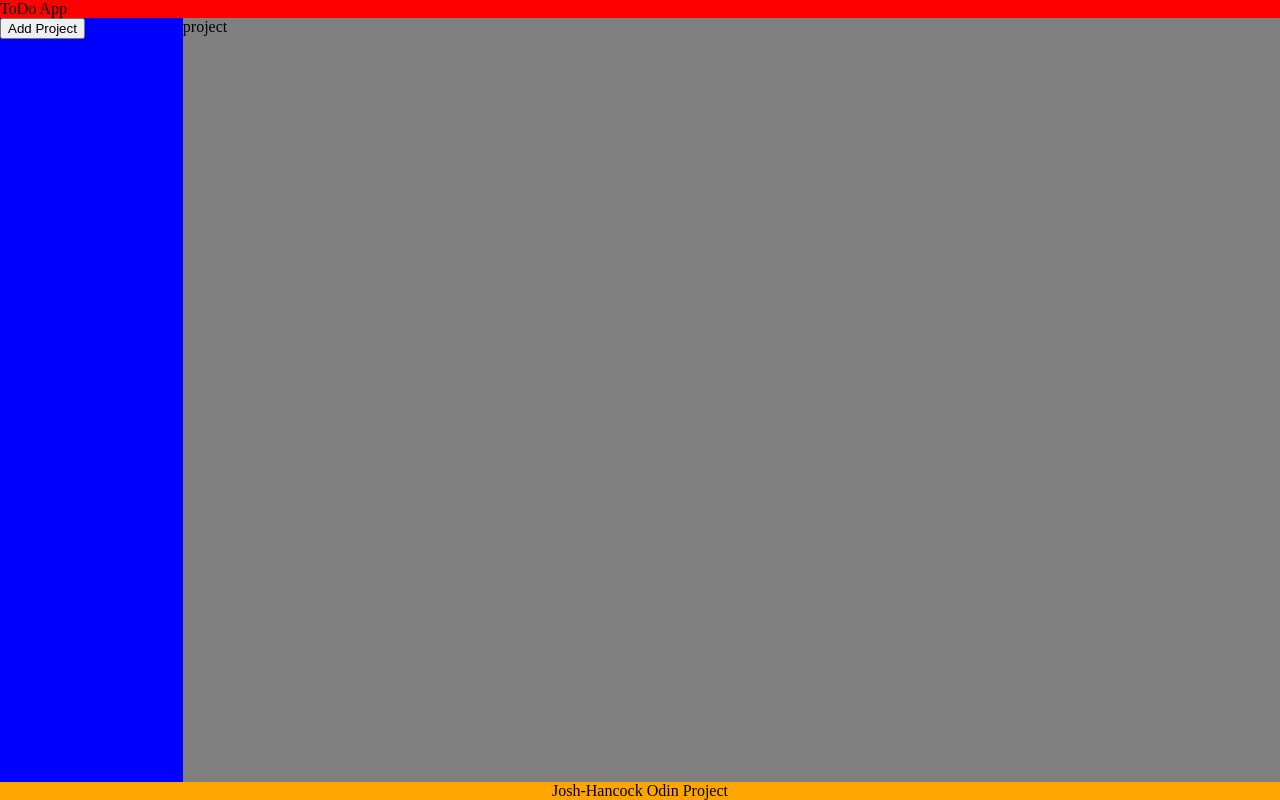
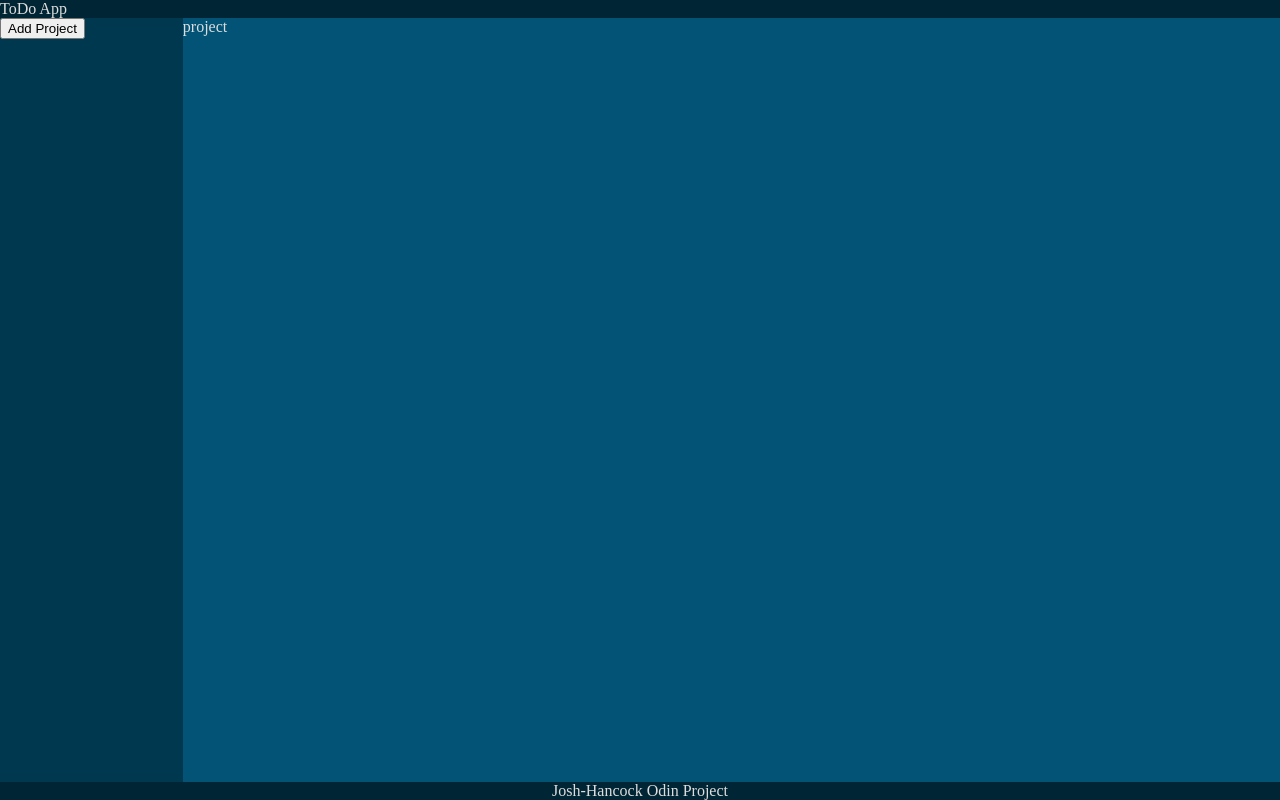
Before and after one commit to livingicon/todo-list, a plain HTML site: page index.html in a window 1280 px wide. Drawn offline with Linux system fonts and the light colour scheme.

Commit message:
Add :root color variables

```diff
--- a/main.js
+++ b/main.js
@@ -1 +1 @@
-(()=>{console.log("Working");const e=function(e){document.getElementById("addProjectBtn");const t=document.getElementById("projects"),n=document.createElement("div");n.setAttribute("id","project"),n.textContent="Project One",t.appendChild(n)};document.getElementById("addProjectBtn").addEventListener("click",e)})();
+(()=>{console.log("Working");const t=function(t){document.getElementById("addProjectBtn");const e=document.getElementById("projects"),n=document.createElement("div");n.setAttribute("id","project"),n.textContent="PROJECT",e.appendChild(n)};document.getElementById("addProjectBtn").addEventListener("click",t)})();
--- a/style.css
+++ b/style.css
@@ -2,16 +2,17 @@
 /* GENERAL */
 
 :root {
-  /*
-  --primary-dark: #333;
-  --secondary-dark: #444;
-  --primary-light: #eee;
-  --secondary-light: #ddd;
-  */
+
+  --primary-dark: rgb(0, 38, 53);
+  --secondary-dark: rgb(0, 56, 80);
+  --primary-light: #ddd;
+  --secondary-light: rgb(2, 83, 117);
+
 }
 
 html {
   font-size: 1rem;
+  color: var(--primary-light);
 }
 
 body {
@@ -30,7 +31,8 @@ body {
 /* HEADER */
 
 .header {
-  background-color: red;
+  background-color: var(--primary-dark);
+
 }
 
 /* BODY */
@@ -41,17 +43,17 @@ body {
 }
 
 .sidebar {
-  background-color: blue;
+  background-color: var(--secondary-dark);
 }
 
 .projects {
-  background-color: grey;
+  background-color: var(--secondary-light)
 }
 
 /* FOOTER */
 
 .footer {
-  background-color: orange;
+  background-color: var(--primary-dark);
   display: flex;
   justify-content: center;
 }
```
